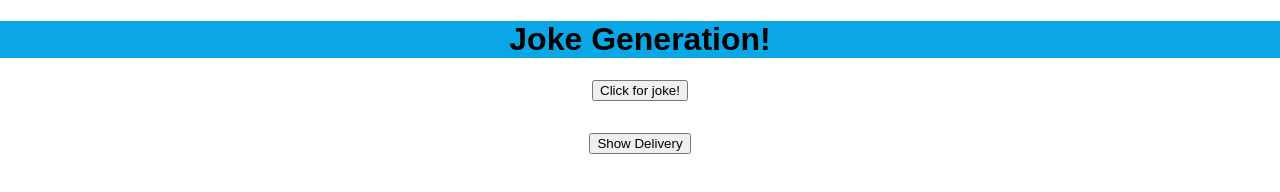
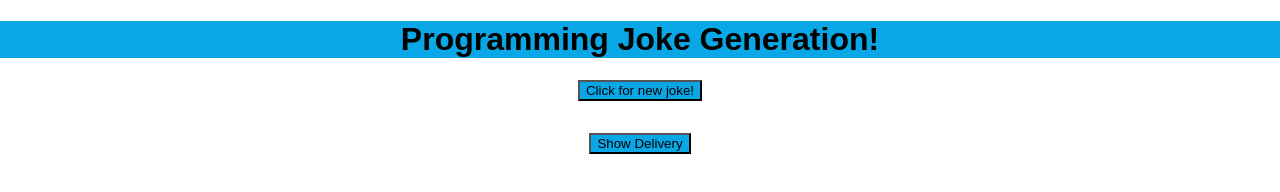
Before and after one commit to jaso1cx/jokingaround-app, a plain HTML site: page index.html in a window 1280 px wide. Drawn offline with Linux system fonts and the light colour scheme.

Commit message:
Updated header title in html, added style rules for button element within style sheet. Updated utilities.js to properly display single jokes without deliveries. Added a picture of the validated html from W3C

```diff
--- a/index.html
+++ b/index.html
@@ -9,10 +9,10 @@
 </head>
 <body>
     <header>
-        <h1>Joke Generation!</h1>
+        <h1>Programming Joke Generation!</h1>
     </header>
     <main>
-        <button onclick="fetchData()">Click for joke!</button>
+        <button onclick="fetchData()">Click for new joke!</button>
         <p id="newjoke"></p>
 
         <button id="revealButton" onclick="revealDelivery()">Show Delivery</button>
--- a/style.css
+++ b/style.css
@@ -19,3 +19,8 @@ main {
     flex-direction: column;
     align-items: center;
 }
+
+button {
+    background-color: var(--button-color);
+    font-family: sans-serif;
+}
--- a/utilities.js
+++ b/utilities.js
@@ -26,7 +26,7 @@ async function fetchData(){
         currentDelivery = "";
 
         if (data.type === "single"){
-            jokeElement.textContent = data.newjoke;
+            jokeElement.textContent = data.joke;
         } else {
             jokeElement.textContent = data.setup;
             currentDelivery = data.delivery;
```
Also changed, not shown: validation/W3CValidated.PNG (added), 1 other file.
